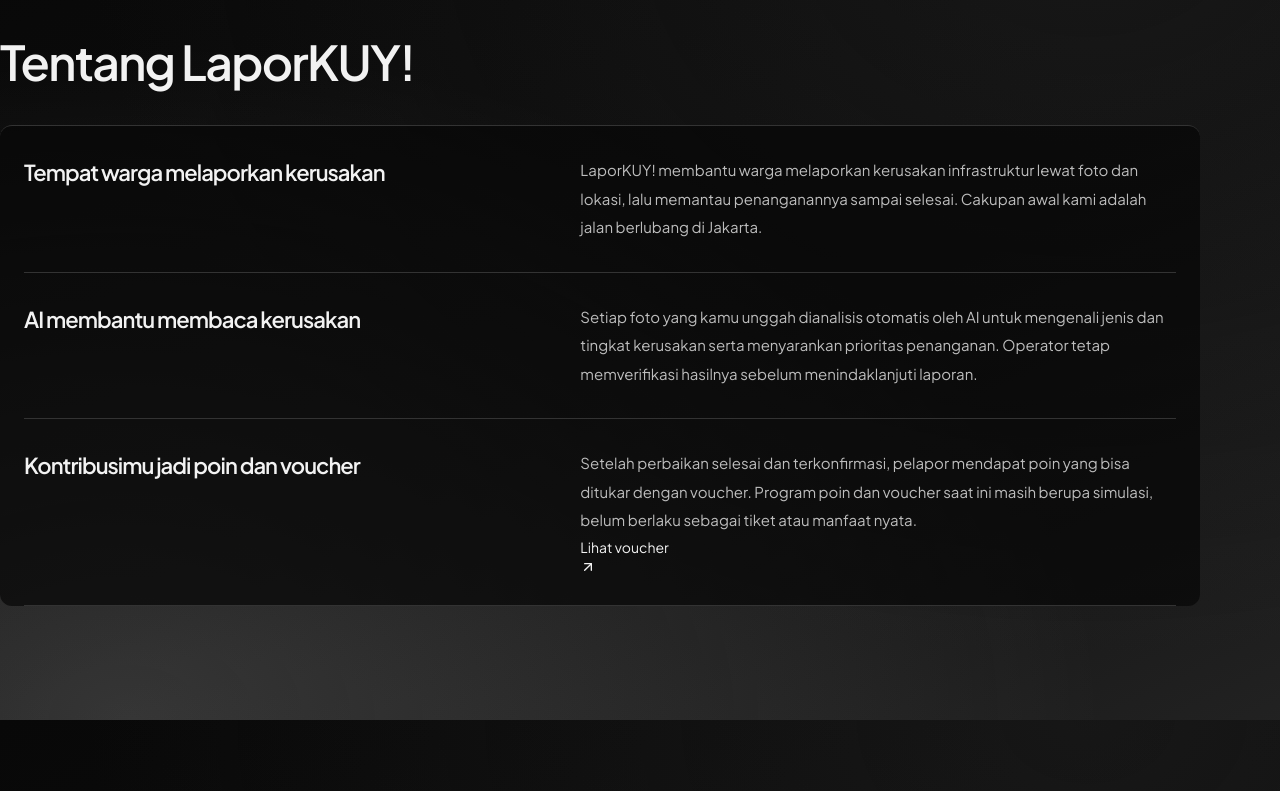
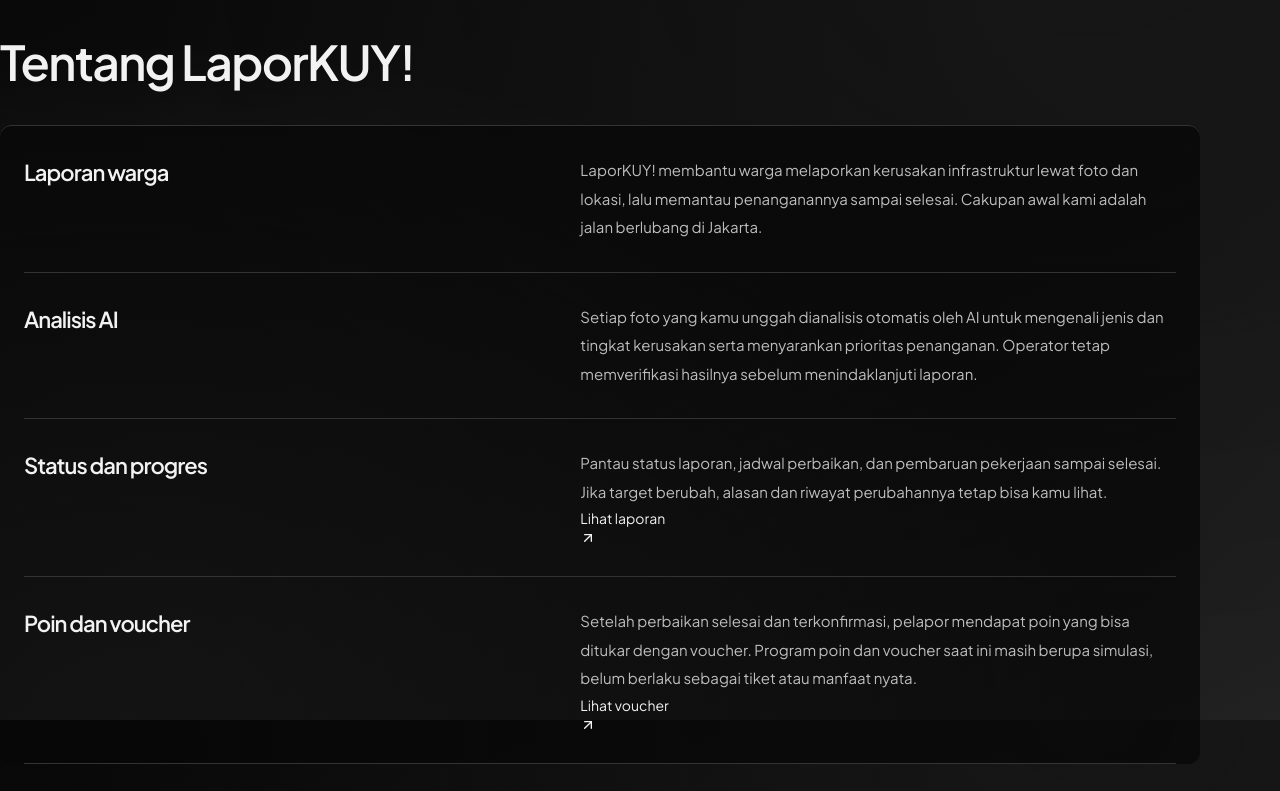
Before and after one commit to annazka/LaporinKUY, a Next.js app: page / in a window 1280 px wide. Shown: the part 880-1671 px from the top of the page. Built offline with nearby package versions, Linux system fonts and the light colour scheme; no server answers.

Commit message:
Add progress tracking to About and shorten its headings

```diff
--- a/app/page.tsx
+++ b/app/page.tsx
@@ -37,9 +37,10 @@
  <div className="hero-actions"><AuthLink className="button" next="/reports/new">Buat laporan <ArrowUpRight size={18}/></AuthLink>{!user&&<AuthLink className="button secondary">Masuk <ArrowRight size={17}/></AuthLink>}</div>
  </div></section>
  <section id="tentang-kita" className="container section feature-section" aria-labelledby="about-title"><div className="section-heading"><div><h2 id="about-title">Tentang LaporKUY!</h2></div></div>
- <div className="landing-feature-list"><article><h3>Tempat warga melaporkan kerusakan</h3><p>LaporKUY! membantu warga melaporkan kerusakan infrastruktur lewat foto dan lokasi, lalu memantau penanganannya sampai selesai. Cakupan awal kami adalah jalan berlubang di Jakarta.</p></article>
- <article><h3>AI membantu membaca kerusakan</h3><p>Setiap foto yang kamu unggah dianalisis otomatis oleh AI untuk mengenali jenis dan tingkat kerusakan serta menyarankan prioritas penanganan. Operator tetap memverifikasi hasilnya sebelum menindaklanjuti laporan.</p></article>
- <article><h3>Kontribusimu jadi poin dan voucher</h3><div><p>Setelah perbaikan selesai dan terkonfirmasi, pelapor mendapat poin yang bisa ditukar dengan voucher. Program poin dan voucher saat ini masih berupa simulasi, belum berlaku sebagai tiket atau manfaat nyata.</p><Link className="text-button" href="#voucher">Lihat voucher <ArrowUpRight size={16}/></Link></div></article></div></section>
+ <div className="landing-feature-list"><article><h3>Laporan warga</h3><p>LaporKUY! membantu warga melaporkan kerusakan infrastruktur lewat foto dan lokasi, lalu memantau penanganannya sampai selesai. Cakupan awal kami adalah jalan berlubang di Jakarta.</p></article>
+ <article><h3>Analisis AI</h3><p>Setiap foto yang kamu unggah dianalisis otomatis oleh AI untuk mengenali jenis dan tingkat kerusakan serta menyarankan prioritas penanganan. Operator tetap memverifikasi hasilnya sebelum menindaklanjuti laporan.</p></article>
+ <article><h3>Status dan progres</h3><div><p>Pantau status laporan, jadwal perbaikan, dan pembaruan pekerjaan sampai selesai. Jika target berubah, alasan dan riwayat perubahannya tetap bisa kamu lihat.</p><Link className="text-button" href="#laporan">Lihat laporan <ArrowUpRight size={16}/></Link></div></article>
+ <article><h3>Poin dan voucher</h3><div><p>Setelah perbaikan selesai dan terkonfirmasi, pelapor mendapat poin yang bisa ditukar dengan voucher. Program poin dan voucher saat ini masih berupa simulasi, belum berlaku sebagai tiket atau manfaat nyata.</p><Link className="text-button" href="#voucher">Lihat voucher <ArrowUpRight size={16}/></Link></div></article></div></section>
  <section id="cara-kerja" className="container section journey-section"><ReportJourney heading={<div className="section-heading"><div><h2>Dari laporan<br/><span>sampai perbaikan.</span></h2></div></div>}/></section>
  <section id="laporan" className="container section latest" aria-labelledby="landing-reports-title"><div className="section-heading"><div><h2 id="landing-reports-title">Laporan jalan rusak<br/><span>di Jakarta.</span></h2></div><AuthLink className="button secondary" next="/reports/new">Buat laporan <ArrowUpRight size={17}/></AuthLink></div>{loadFailed?<Empty title="Laporan belum dapat dimuat." text="Muat ulang halaman untuk mencoba kembali." action={false}/>:<LandingReports reports={list}/>}</section>
  <LandingMap reports={list} failed={loadFailed}/>
```
